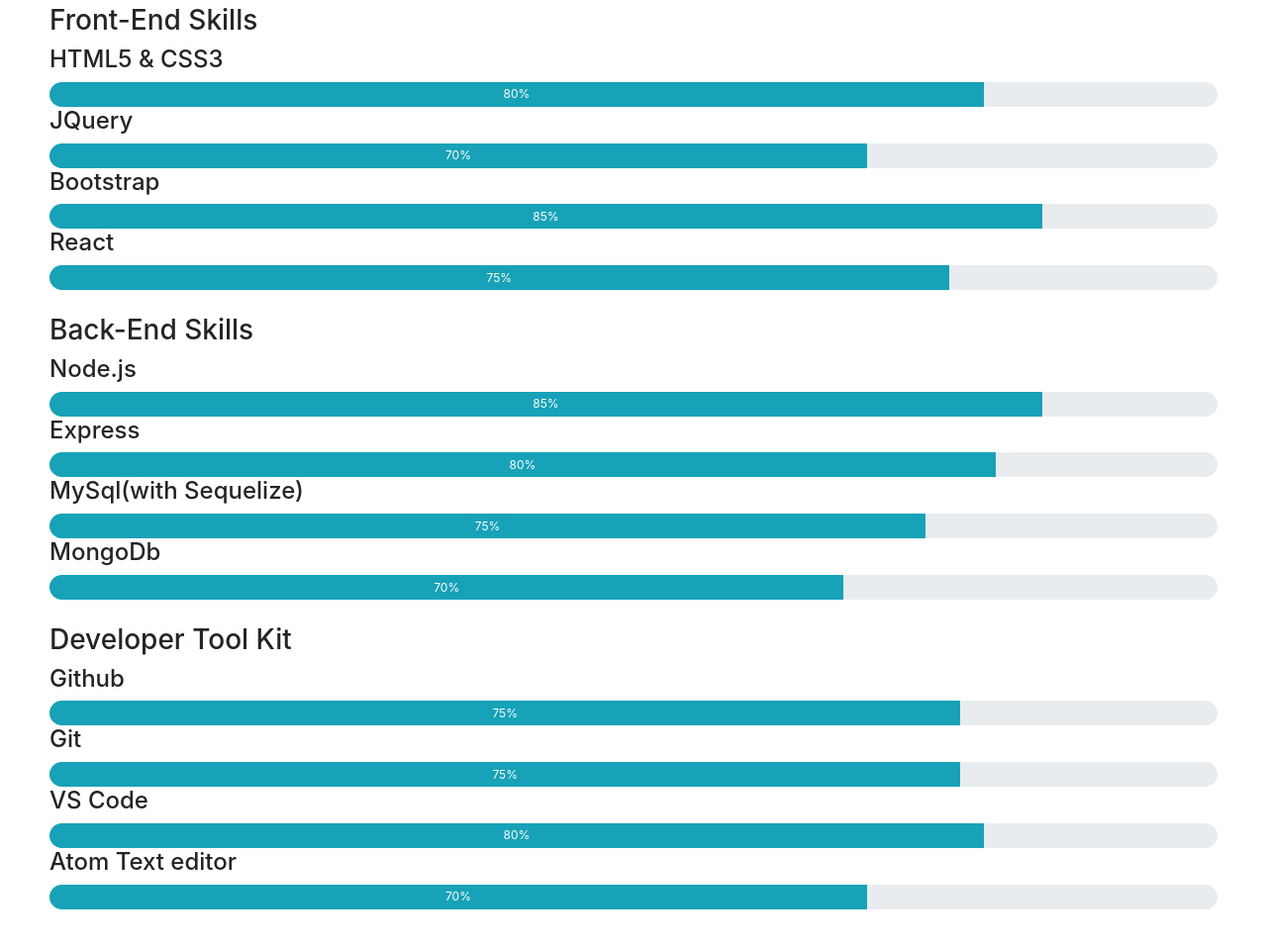
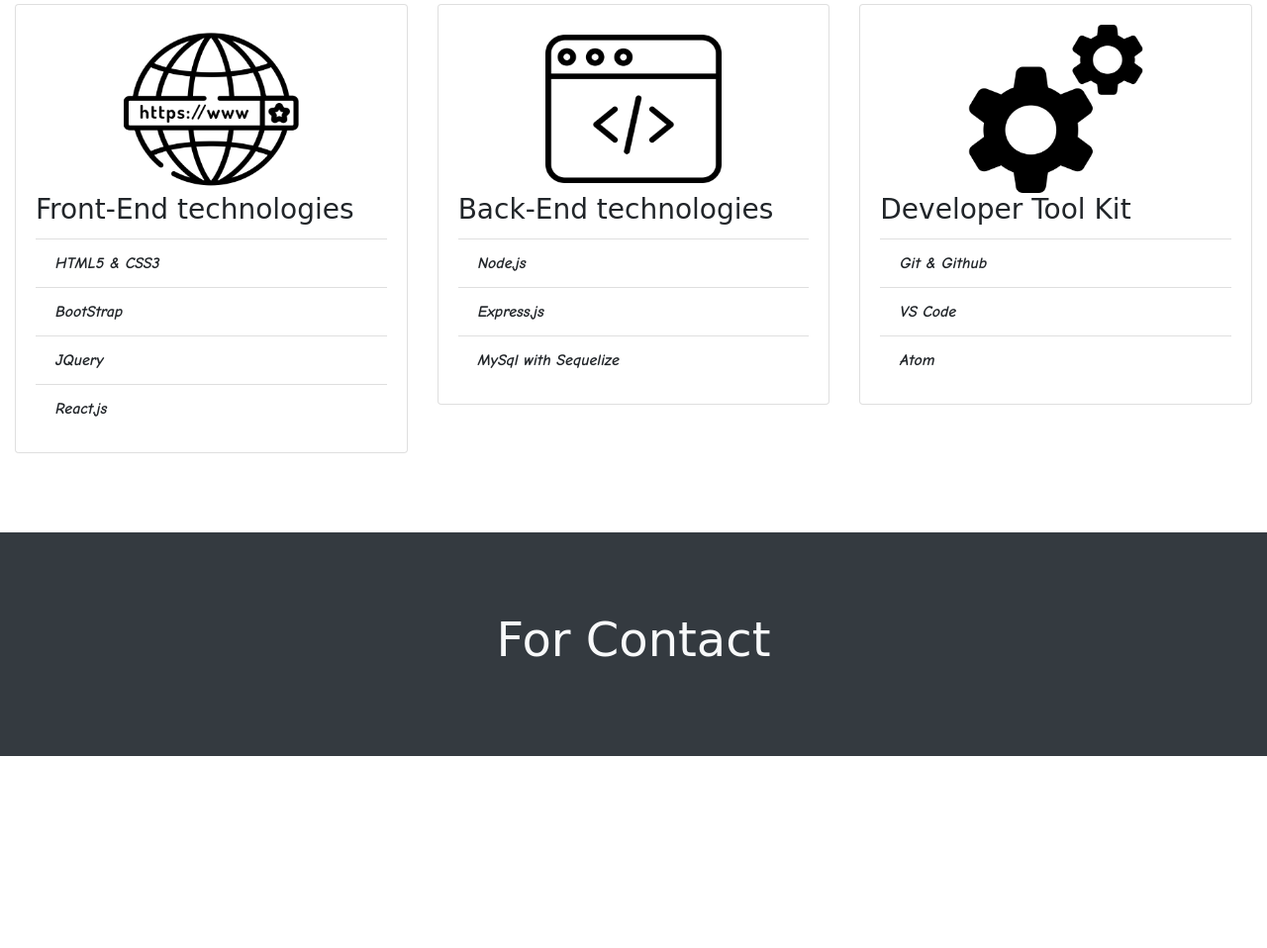
Before and after one commit to AbhishekRauthan/portfolio, a plain HTML site: page index.html in a window 1280 px wide. Shown: the part 1420-2378 px from the top of the page at 99% size. After the commit the page ends 2184 px from the top, so only its background shows below. Drawn offline with nearby package versions, Linux system fonts and the light colour scheme; a web font is replaced by a local one.

Commit message:
finalized skill section

```diff
--- a/index.html
+++ b/index.html
@@ -41,19 +41,19 @@
           <ul class="navbar-nav ml-auto">
             <li class="nav-item">
               <a class="nav-link js-scroll-trigger intext" href="#about"
-                >About</a
+                >About Me</a
               >
             </li>
             <li class="nav-item">
               <a class="nav-link js-scroll-trigger intext" href="#skills"
-                >Skills</a
+                >Skill Set</a
               >
             </li>
-            <li class="nav-item">
+            <!-- <li class="nav-item">
               <a class="nav-link js-scroll-trigger intext" href="#projects"
                 >Projects</a
               >
-            </li>
+            </li> -->
             <li class="nav-item">
               <a class="nav-link js-scroll-trigger intext" href="#contact"
                 >Contact</a
@@ -77,7 +77,7 @@
     </div>
 
     <section id="about" class="container-fluid bg-light">
-      <h1 class="heading">About</h1>
+      <h1 class="heading">About Me</h1>
       <div class="row justify-content-end">
         <div class="col-md-4" style="padding: 0%;">
           <img
@@ -101,8 +101,8 @@
           <br />
           <p class="text-md-left text-break about-text">
             Other than Full stack web technologies I am also proficiet in C++,
-            Typescript and I am learning technologies like Nest.js,Next.js, JAM stack
-            and ASP.Net
+            Typescript and I am learning technologies like Nest.js,Next.js, JAM
+            stack and ASP.Net
           </p>
           <br />
           <p class="text-md-right text-break about-text">
@@ -116,169 +116,71 @@
 
     <section id="skills" class="container-fluid bg-white">
       <h1 class="heading">Skill Set</h1>
-      <h3>Front-End Skills</h3>
-      <h4>HTML5 & CSS3</h4>
-      <div class="progress">
-        <div
-          class="progress-bar bg-info"
-          role="progressbar"
-          style="width: 80%"
-          aria-valuenow="80"
-          aria-valuemin="0"
-          aria-valuemax="100"
-        >
-          80%
+      <div class="row">
+        <div class="col-sm-4">
+          <div class="card">
+            <div class="card-body">
+              <img
+                src="images/domain.png"
+                class="skill-img"
+                alt="domain"
+                width="50%"
+                height="170px"
+              />
+              <h3 class="card-title">Front-End technologies</h3>
+              <ul class="list-group list-group-flush">
+                <li class="list-group-item">HTML5 & CSS3</li>
+                <li class="list-group-item">BootStrap</li>
+                <li class="list-group-item">JQuery</li>
+                <li class="list-group-item">React.js</li>
+              </ul>
+            </div>
+          </div>
         </div>
-      </div>
-      <h4>JQuery</h4>
-      <div class="progress">
-        <div
-          class="progress-bar bg-info"
-          role="progressbar"
-          style="width: 70%"
-          aria-valuenow="70"
-          aria-valuemin="0"
-          aria-valuemax="100"
-        >
-          70%
+        <div class="col-sm-4">
+          <div class="card">
+            <div class="card-body">
+              <img
+                src="images/web-programming.png"
+                class="skill-img"
+                alt="domain"
+                width="50%"
+                height="170px"
+              />
+              <h3 class="card-title">Back-End technologies</h3>
+              <ul class="list-group list-group-flush">
+                <li class="list-group-item">Node.js</li>
+                <li class="list-group-item">Express.js</li>
+                <li class="list-group-item">MySql with Sequelize</li>
+              </ul>
+            </div>
+          </div>
         </div>
-      </div>
-      <h4>Bootstrap</h4>
-      <div class="progress">
-        <div
-          class="progress-bar bg-info"
-          role="progressbar"
-          style="width: 85%"
-          aria-valuenow="85"
-          aria-valuemin="0"
-          aria-valuemax="100"
-        >
-          85%
-        </div>
-      </div>
-      <h4>React</h4>
-      <div class="progress">
-        <div
-          class="progress-bar bg-info"
-          role="progressbar"
-          style="width: 77%"
-          aria-valuenow="77"
-          aria-valuemin="0"
-          aria-valuemax="100"
-        >
-          75%
-        </div>
-      </div>
-      <br />
-      <h3>Back-End Skills</h3>
-      <h4>Node.js</h4>
-      <div class="progress">
-        <div
-          class="progress-bar bg-info"
-          role="progressbar"
-          style="width: 85%"
-          aria-valuenow="80"
-          aria-valuemin="0"
-          aria-valuemax="100"
-        >
-          85%
-        </div>
-      </div>
-      <h4>Express</h4>
-      <div class="progress">
-        <div
-          class="progress-bar bg-info"
-          role="progressbar"
-          style="width: 81%"
-          aria-valuenow="80"
-          aria-valuemin="0"
-          aria-valuemax="100"
-        >
-          80%
-        </div>
-      </div>
-      <h4>MySql(with Sequelize)</h4>
-      <div class="progress">
-        <div
-          class="progress-bar bg-info"
-          role="progressbar"
-          style="width: 75%"
-          aria-valuenow="80"
-          aria-valuemin="0"
-          aria-valuemax="100"
-        >
-          75%
-        </div>
-      </div>
-      <h4>MongoDb</h4>
-      <div class="progress">
-        <div
-          class="progress-bar bg-info"
-          role="progressbar"
-          style="width: 68%"
-          aria-valuenow="68"
-          aria-valuemin="0"
-          aria-valuemax="100"
-        >
-          70%
-        </div>
-      </div>
-      <br />
-      <h3>Developer Tool Kit</h3>
-      <h4>Github</h4>
-      <div class="progress">
-        <div
-          class="progress-bar bg-info"
-          role="progressbar"
-          style="width: 78%"
-          aria-valuenow="80"
-          aria-valuemin="0"
-          aria-valuemax="100"
-        >
-          75%
-        </div>
-      </div>
-      <h4>Git</h4>
-      <div class="progress">
-        <div
-          class="progress-bar bg-info"
-          role="progressbar"
-          style="width: 78%"
-          aria-valuenow="80"
-          aria-valuemin="0"
-          aria-valuemax="100"
-        >
-          75%
-        </div>
-      </div>
-      <h4>VS Code</h4>
-      <div class="progress">
-        <div
-          class="progress-bar bg-info"
-          role="progressbar"
-          style="width: 80%"
-          aria-valuenow="80"
-          aria-valuemin="0"
-          aria-valuemax="100"
-        >
-          80%
-        </div>
-      </div>
-      <h4>Atom Text editor</h4>
-      <div class="progress">
-        <div
-          class="progress-bar bg-info"
-          role="progressbar"
-          style="width: 70%"
-          aria-valuenow="80"
-          aria-valuemin="0"
-          aria-valuemax="100"
-        >
-          70%
+        <div class="col-sm-4">
+          <div class="card">
+            <div class="card-body">
+              <img
+                src="images/gear.png"
+                class="skill-img"
+                alt="domain"
+                width="50%"
+                height="170px"
+              />
+              <h3 class="card-title">Developer Tool Kit</h3>
+              <ul class="list-group list-group-flush">
+                <li class="list-group-item">Git & Github</li>
+                <li class="list-group-item">VS Code</li>
+                <li class="list-group-item">Atom</li>
+              </ul>
+            </div>
+          </div>
         </div>
       </div>
     </section>
 
+    <section id="contact" class="container-fluid bg-dark">
+      <h2 class="heading text-light">For Contact</h2>
+    </section>
     <script
       src="https://code.jquery.com/jquery-3.3.1.slim.min.js"
       integrity="sha384-q8i/X+965DzO0rT7abK41JStQIAqVgRVzpbzo5smXKp4YfRvH+8abtTE1Pi6jizo"
--- a/main.css
+++ b/main.css
@@ -21,10 +21,6 @@ section {
 
 .text-size {
   font-size: xx-large;
-}
-
-.card {
-  position: -webkit-sticky;
 }
 
 .banner {
@@ -66,7 +62,16 @@ section {
   height: 25px;
 }
 
-#skills {
-  padding-left: 50px;
-  padding-right: 50px;
+.skill-img{
+  display: block;
+  margin-left: auto;
+  margin-right: auto;
 }
+
+.list-group-item{
+  font-family: "Comic Neue", cursive;
+}
+
+.card-title{
+  font-family: "Baloo Thambi 2", cursive;
+}
```
